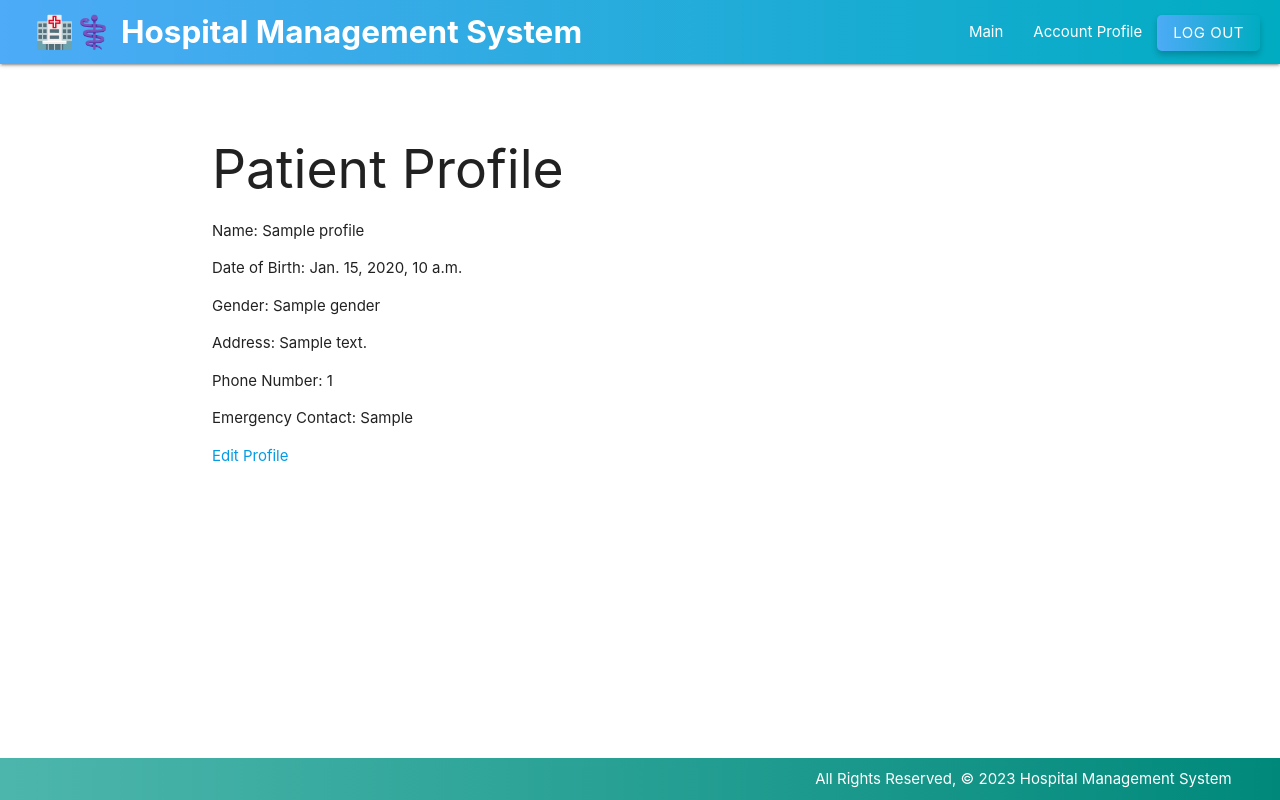
After one commit to PyConqueror/Hospital-Management-System, a Django app: template main_app/templates/patient/patient_profile.html in a window 1280 px wide. The commit adds this page. Run offline with Django 5.2, Linux system fonts and the light colour scheme; the template is opened without the code that fills it: most values are stand-ins (such as "Sample title", 1, 10 or a date in 2020).

Commit message:
add patient profile view and edit html

```diff
--- a/main_app/templates/patient/base.html
+++ b/main_app/templates/patient/base.html
@@ -20,6 +20,7 @@
                 </ul>
                 <ul class="right">
                     <li><a href="{% url 'patient_dashboard' %}">Main</a></li>
+                    <li><a href="{% url 'patient_profile' %}">Account Profile</a></li>
                     <li>
                         <form action="{% url 'logout' %}" method="post">
                             {% csrf_token %}
--- a/main_app/templates/patient/index.html
+++ b/main_app/templates/patient/index.html
@@ -30,7 +30,7 @@
     <div class="col s12">
       <form method="post" action="{% url 'appointment_request_create' %}">
         {% csrf_token %}
-        {{ appointment_request_form.as_p }}
+        {{ appointment_request_form }}
         <button type="submit" class="btn">Submit Request</button>
       </form>
     </div>
--- /dev/null
+++ b/main_app/templates/patient/patient_profile.html
@@ -0,0 +1,12 @@
+{% extends 'patient/base.html' %}
+
+{% block content %}
+  <h2>Patient Profile</h2>
+  <p>Name: {{ profile.name}}</p>
+  <p>Date of Birth: {{ profile.date_of_birth }}</p>
+  <p>Gender: {{ profile.gender }}</p>
+  <p>Address: {{ profile.address }}</p>
+  <p>Phone Number: {{ profile.phone_number }}</p>
+  <p>Emergency Contact: {{ profile.emergency_contact }}</p>
+  <a href="{% url 'patient_profile_edit' %}">Edit Profile</a>
+{% endblock %}
```
Also changed, not shown: main_app/templates/patient/patient_profile_edit.html (added, +21 -0 lines).
